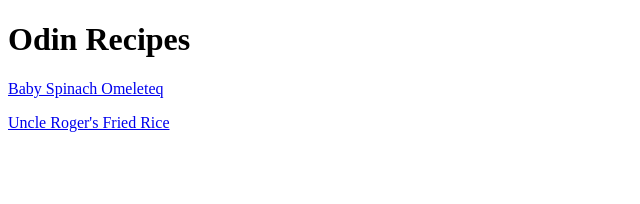
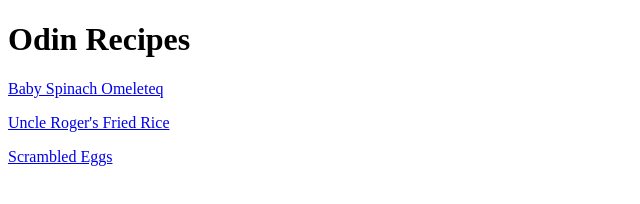
Before and after one commit to harshithmvs25/odin-recipes, a plain HTML site: page index.html in a window 1280 px wide. Shown: the whole page, without its empty margins (0-640 px from the left). Drawn offline with Linux system fonts and the light colour scheme.

Commit message:
Added Scrambled Eggs Recipe

```diff
--- a/index.html
+++ b/index.html
@@ -8,5 +8,6 @@
         <h1>Odin Recipes</h1>
         <p><a href="recipes/spinach-omelete.html">Baby Spinach Omeleteq</a></p>
         <p><a href="recipes/fried-rice.html">Uncle Roger's Fried Rice</a></p>
+        <p><a href="recipes/scrambled-eggs.html">Scrambled Eggs</a></p>
     </body>
 </html>
```
